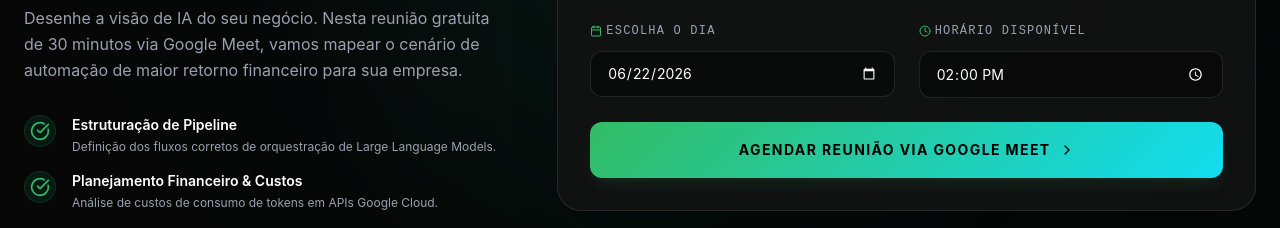
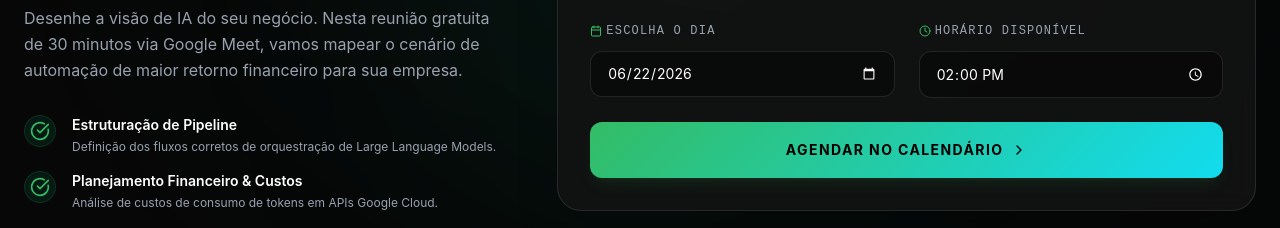
Before and after one commit to hyppoclinic/Vezzitech, a React (Vite) app: page / in a window 1280 px wide. Shown: the part 7140-7368 px from the top of the page. Built offline with nearby package versions, Linux system fonts and the light colour scheme.

Commit message:
atualizar botões de chamada para ação (CTA) para o agendamento no Google Calendar

```diff
--- /dev/null
+++ b/firebase-applet-config.json
@@ -0,0 +1,9 @@
+{
+  "projectId": "gen-lang-client-0954814779",
+  "appId": "1:666292422790:web:179dc6d8b6accf4a2e2907",
+  "apiKey": "AIzaSyAzLjFuo5EtVviGo_lqvb4Z1-J109rE89Y",
+  "authDomain": "gen-lang-client-0954814779.firebaseapp.com",
+  "storageBucket": "gen-lang-client-0954814779.firebasestorage.app",
+  "messagingSenderId": "666292422790",
+  "measurementId": ""
+}
--- a/package.json
+++ b/package.json
@@ -16,6 +16,7 @@
     "dotenv": "^17.2.3",
     "express": "^4.22.2",
     "framer-motion": "^12.40.0",
+    "googleapis": "^173.0.0",
     "lucide-react": "^0.546.0",
     "motion": "^12.23.24",
     "react": "^19.0.1",
--- a/server.ts
+++ b/server.ts
@@ -2,6 +2,7 @@
 import path from "path";
 import { createServer as createViteServer } from "vite";
 import { GoogleGenAI, Type } from "@google/genai";
+import { google } from "googleapis";
 
 async function startServer() {
   const app = express();
@@ -9,6 +10,14 @@
 
   // Middleware for parsing JSON requests
   app.use(express.json());
+
+  // OAuth Setup Check
+  // Note: This relies on the platform providing necessary OAuth env vars after running set_up_oauth
+  const oauth2Client = new google.auth.OAuth2(
+    process.env.GOOGLE_CLIENT_ID,
+    process.env.GOOGLE_CLIENT_SECRET,
+    process.env.GOOGLE_REDIRECT_URI
+  );
 
   // API Route for GenAI Plan Agent
   app.post("/api/gemini/plan", async (req, res) => {
@@ -132,6 +141,18 @@
     }
   });
 
+  // Calendar API Skeleton
+  app.get("/api/calendar/events", async (req, res) => {
+    // Requires valid OAuth token
+    res.json({ message: "Calendar API endpoint - Implement with OAuth token" });
+  });
+
+  // Meet API Skeleton
+  app.post("/api/meet/create", async (req, res) => {
+    // Requires valid OAuth token
+    res.json({ message: "Meet API endpoint - Implement with OAuth token" });
+  });
+
   // Vite middleware for development
   if (process.env.NODE_ENV !== "production") {
     const vite = await createViteServer({
--- a/src/components/Header.tsx
+++ b/src/components/Header.tsx
@@ -77,7 +77,7 @@
           </div>
 
           <button
-            onClick={() => scrollToSection('consultoria')}
+            onClick={() => window.open('https://calendar.google.com/calendar/u/0/appointments/schedules/AcZssZ0kCxWH9YNz5VRbo1Fe-VURvK9FOgYkNpUoCNBk9a_q2ywucr3S5r0zzTewhmAmePmi0V09CZjw', '_blank')}
             className="gradient-orange px-6 py-2.5 rounded-xl text-black text-xs font-bold uppercase tracking-widest shadow-lg shadow-[#33BC65]/10 hover:scale-[1.03] active:scale-95 transition cursor-pointer">
             {t.nav.cta}
           </button>
@@ -160,7 +160,7 @@
 
               {/* Mobile CTA */}
               <button
-                onClick={() => scrollToSection('consultoria')}
+                onClick={() => window.open('https://calendar.google.com/calendar/u/0/appointments/schedules/AcZssZ0kCxWH9YNz5VRbo1Fe-VURvK9FOgYkNpUoCNBk9a_q2ywucr3S5r0zzTewhmAmePmi0V09CZjw', '_blank')}
                 className="gradient-orange py-4 rounded-xl text-black text-xs font-bold uppercase tracking-widest shadow-xl shadow-[#33BC65]/10 flex items-center justify-center gap-2 cursor-pointer mt-2 w-full">
                 <Calendar className="w-4 h-4" />
                 {t.nav.cta}
--- a/src/sections/Scheduling.tsx
+++ b/src/sections/Scheduling.tsx
@@ -207,11 +207,13 @@
                 </div>
               </div>
 
-              <button
-                type="submit"
+              <a
+                href="https://calendar.google.com/calendar/u/0/appointments/schedules/AcZssZ0kCxWH9YNz5VRbo1Fe-VURvK9FOgYkNpUoCNBk9a_q2ywucr3S5r0zzTewhmAmePmi0V09CZjw"
+                target="_blank"
+                rel="noreferrer"
                 className="w-full py-4 gradient-orange text-black font-bold text-sm tracking-widest uppercase rounded-xl hover:scale-[1.01] transition shadow-lg shadow-[#33BC65]/10 flex items-center justify-center gap-2 cursor-pointer">
-                {t.form.submit} <ChevronRight className="w-4" />
-              </button>
+                Agendar no Calendário <ChevronRight className="w-4" />
+              </a>
             </form>
           )}
         </div>
```
Also changed, not shown: 1 other file (tests, documents, lock files or other folders).
